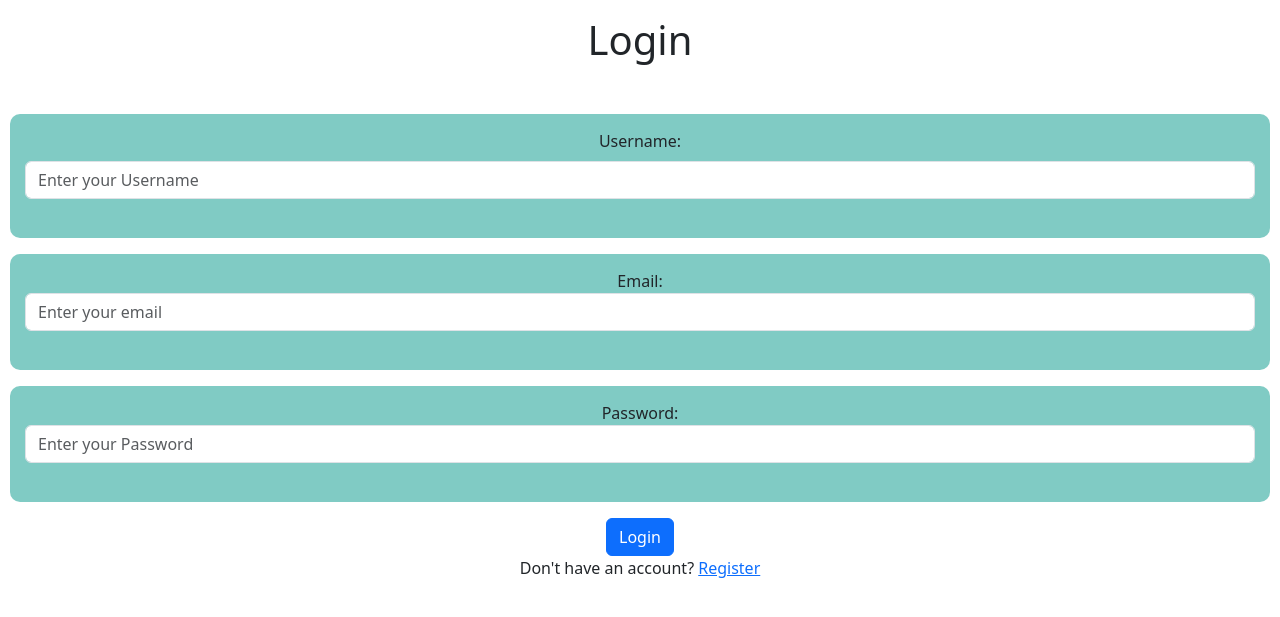
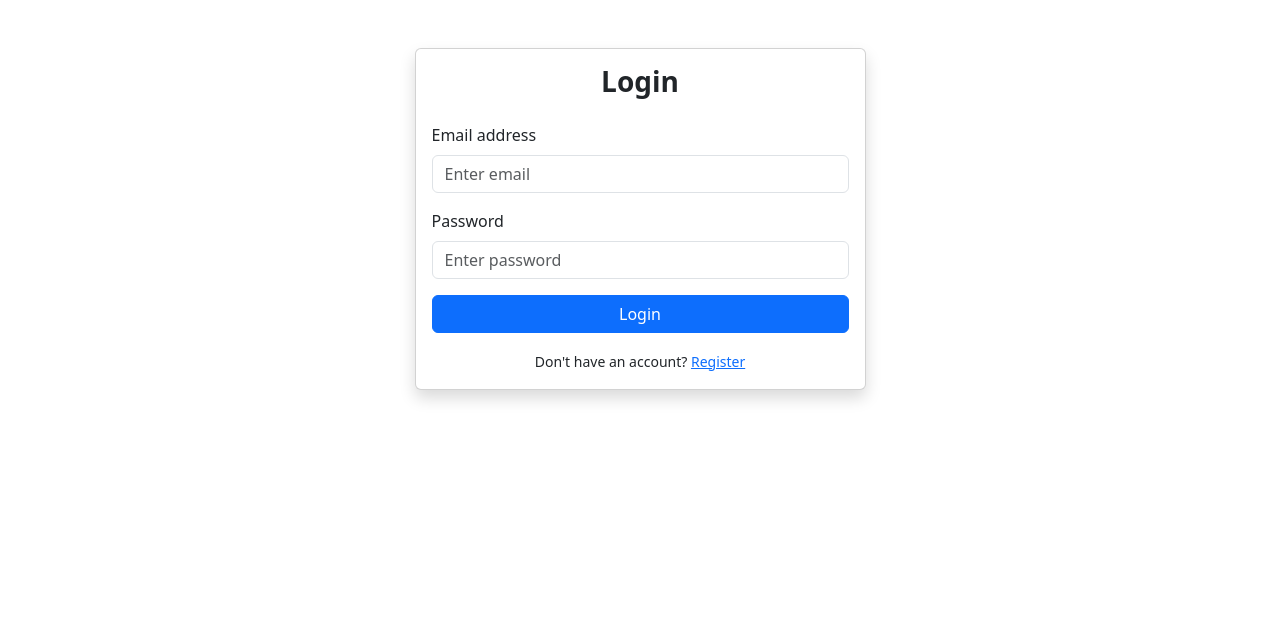
Before and after one commit to Shaurya200911/TaskManager, a Flask app: page /login in a window 1280 px wide. Shown: the top 617 px of the page. Run offline with Flask 3, Linux system fonts and the light colour scheme.

Commit message:
Task Manager Drag n Drop update

```diff
--- a/app.py
+++ b/app.py
@@ -8,12 +8,12 @@ app.config['SECRET_KEY'] = 'your-secret-key'
 app.config['SQLALCHEMY_DATABASE_URI'] = 'sqlite:///database.db'
 app.config['SQLALCHEMY_TRACK_MODIFICATIONS'] = False
 
-# ✏️ FILL THIS SECTION WITH YOUR MAIL CREDENTIALS
+# ✏️ Fill these with your actual email settings
 app.config['MAIL_SERVER'] = 'smtp.gmail.com'
 app.config['MAIL_PORT'] = 587
 app.config['MAIL_USE_TLS'] = True
-app.config['MAIL_USERNAME'] = 'your_email@gmail.com'       # <-- your Gmail
-app.config['MAIL_PASSWORD'] = 'your_app_password_here'     # <-- your Gmail App Password
+app.config['MAIL_USERNAME'] = 'skc112009@gmail.com'
+app.config['MAIL_PASSWORD'] = 'qefl ranj fhsy mudo'
 
 db = SQLAlchemy(app)
 mail = Mail(app)
@@ -48,6 +48,7 @@ def register():
 
 @app.route('/login', methods=['GET', 'POST'])
 def login():
+    error = None
     if request.method == 'POST':
         email = request.form.get('email')
         password = request.form.get('password')
@@ -56,8 +57,9 @@ def login():
             session['user_id'] = user.id
             return redirect(url_for('tasks'))
         else:
-            return render_template('login.html', error='Invalid credentials, You need to register if you don\'t have an account.')
-    return render_template('login.html')
+            error = 'Invalid credentials. Please try again OR register.'
+            return render_template('login.html', error=error)
+    return render_template('login.html', error=error)
 
 @app.route('/')
 def tasks():
@@ -121,17 +123,28 @@ def toggle_task_completion(task_id):
         return jsonify({'message': 'Toggled'})
     return jsonify({'error': 'Task not found'}), 404
 
+@app.route('/api/tasks/<int:task_id>/move', methods=['PATCH'])
+def move_task(task_id):
+    if 'user_id' not in session:
+        return jsonify({'error': 'Unauthorized'}), 401
+    data = request.get_json()
+    new_due_date = data.get('dueDate')
+    task = Task.query.filter_by(id=task_id, user_id=session['user_id']).first()
+    if task:
+        task.duedate = datetime.strptime(new_due_date, '%Y-%m-%d').date()
+        db.session.commit()
+        return jsonify({'message': 'Task moved'})
+    return jsonify({'error': 'Task not found'}), 404
+
 @app.route('/api/search')
 def search_tasks():
     if 'user_id' not in session:
         return jsonify({'error': 'Unauthorized'}), 401
-
     keyword = request.args.get('q', '').lower()
     tasks = Task.query.filter(
         Task.user_id == session['user_id'],
         (Task.title.ilike(f'%{keyword}%')) | (Task.label.ilike(f'%{keyword}%'))
     ).all()
-
     return jsonify([
         {
             'id': task.id,
--- a/styles.css
+++ b/styles.css
@@ -1,91 +1,115 @@
-.add-task-btn {
-    margin-top: 30px;
-}
+<!DOCTYPE html>
+<html lang="en">
+<head>
+  <meta charset="UTF-8">
+  <meta name="viewport" content="width=device-width, initial-scale=1">
+  <title>Task Manager</title>
+  <link rel="stylesheet" href="styles.css">
+  <link href="https://cdn.jsdelivr.net/npm/bootstrap@5.3.5/dist/css/bootstrap.min.css" rel="stylesheet">
+</head>
+<body>
 
-.task-item {
-    border: 1px solid #ccc;
-    margin-bottom: 5px;
-    padding: 10px;
-    border-radius: 5px;
-    background-color: #f8f8f8;
-    position: relative;
-}
+<!-- Navbar -->
+<nav class="navbar navbar-light bg-white shadow-sm mb-2">
+  <div class="container">
+    <a class="navbar-brand fw-bold" href="#">Task Manager</a>
+    <div>
+      <a class="navbar-brand" href="#task_section">Tasks</a>
+      <a class="navbar-brand" href="#calendar_section">Calendar</a>
+      <a class="btn btn-warning me-2" href="/send-email">📧 Email Tasks</a>
+      <a class="btn btn-danger" href="{{ url_for('logout') }}">Logout</a>
+    </div>
+  </div>
+</nav>
 
-.priority-low {
-    background-color: #e6ffe6;
-    border-left: 5px solid green;
-}
+<div class="container">
 
-.priority-medium {
-    background-color: #fff0e6;
-    border-left: 5px solid orange;
-}
+  <!-- Heading -->
+  <div class="text-center mb-4">
+    <h2 class="fw-bold">Organize your day</h2>
+    <p class="text-muted">Manage your tasks efficiently</p>
+  </div>
 
-.priority-high {
-    background-color: #ffe6e6;
-    border-left: 5px solid red;
-}
+  <!-- Task Entry Card -->
+  <div class="card mb-4 shadow-sm">
+    <div class="card-body">
+      <form id="task-form">
+        <div class="row g-3 align-items-center">
+          <div class="col-md-4">
+            <label for="task-name" class="form-label">Task Name</label>
+            <input type="text" class="form-control" id="task-name" placeholder="Enter task name" required>
+          </div>
+          <div class="col-md-3">
+            <label for="due-date" class="form-label">Due Date</label>
+            <input type="date" class="form-control" id="due-date" required>
+          </div>
+          <div class="col-md-2">
+            <label for="priority" class="form-label">Priority</label>
+            <select class="form-select" id="priority">
+              <option value="low">Low</option>
+              <option value="medium">Medium</option>
+              <option value="high">High</option>
+            </select>
+          </div>
+          <div class="col-md-3">
+            <label for="label" class="form-label">Label</label>
+            <input type="text" class="form-control" id="label" placeholder="e.g. Work, Personal">
+          </div>
+          <div class="col-md-2 d-flex align-items-end">
+            <button id="add-task-btn" type="button" class="btn btn-primary w-100">Add Task</button>
+          </div>
+        </div>
 
-.completed {
-  text-decoration: line-through;
-  color: gray;
-  background-color: #f0f0f0;
-}
+        <div class="form-check mt-3">
+          <input class="form-check-input" type="checkbox" id="recurring-task">
+          <label class="form-check-label" for="recurring-task">
+            Recurring Task
+          </label>
+        </div>
+      </form>
+    </div>
+  </div>
 
+  <!-- Search Bar Card -->
+  <div class="card mb-4 shadow-sm">
+    <div class="card-body">
+      <div class="row g-2">
+        <div class="col-md-8">
+          <input type="text" id="search-input" class="form-control" placeholder="Search tasks or labels">
+        </div>
+        <div class="col-md-2">
+          <button id="search-btn" class="btn btn-info w-100">Search</button>
+        </div>
+        <div class="col-md-2">
+          <button id="reset-btn" class="btn btn-secondary w-100">Reset</button>
+        </div>
+      </div>
+    </div>
+  </div>
 
-.delete{
-    position: sticky;
-    left: 5000px;
-}
-.delete-task {
-    position: sticky;
-    background-color: #777777;
-    left: 5000px;
-}
+  <!-- Task List -->
+  <div class="card shadow-sm mb-4" id="task_section">
+    <div class="card-body">
+      <h5 class="fw-bold mb-3">Your Tasks</h5>
+      <ul id="tasks" class="list-group list-group-flush"></ul>
+    </div>
+  </div>
 
-.logout{
-   position: sticky;
-   left: 5000px;
-   bottom: 100px;
-}
+  <!-- Calendar View -->
+  <div class="card shadow-sm" id="calendar_section">
+    <div class="card-body">
+      <h5 class="fw-bold mb-3">Calendar</h5>
+      <div class="d-flex justify-content-between align-items-center mb-2">
+        <button id="prev-month" class="btn btn-outline-primary btn-sm">⬅️ Prev</button>
+        <h6 id="calendar-month" class="mb-0"></h6>
+        <button id="next-month" class="btn btn-outline-primary btn-sm">Next ➡️</button>
+      </div>
+      <div id="calendar" class="calendar-grid"></div>
+    </div>
+  </div>
 
-.reset-btn{
-    position: sticky;
-    left: 5000px;
-    }
+</div>
 
-.search-btn{
-    position: sticky;
-    left: 5000px;
-}
-
-#calendar {
-  display: grid;
-  grid-template-columns: repeat(7, 1fr);
-  gap: 10px;
-}
-
-.calendar-day {
-  background: white;
-  border: 1px solid #ddd;
-  padding: 10px;
-  min-height: 100px;
-  font-size: 14px;
-  overflow-y: auto;
-}
-
-.calendar-day h6 {
-  font-weight: bold;
-  margin-bottom: 5px;
-}
-@keyframes shake {
-  0% { transform: translateX(0); }
-  25% { transform: translateX(-5px); }
-  50% { transform: translateX(5px); }
-  75% { transform: translateX(-5px); }
-  100% { transform: translateX(0); }
-}
-
-.shake {
-  animation: shake 0.4s ease-in-out;
-}
+<script src="script.js"></script>
+</body>
+</html>
--- a/templates/index.html
+++ b/templates/index.html
@@ -88,12 +88,12 @@
   </div>
 
   <!-- Task List -->
-  <div class="card shadow-sm" id="task_section">
+  <div class="card shadow-sm mb-4" id="task_section">
     <div class="card-body">
       <h5 class="fw-bold mb-3">Your Tasks</h5>
       <ul id="tasks" class="list-group list-group-flush"></ul>
     </div>
-  </div><br>
+  </div>
 
   <!-- Calendar View -->
   <div class="card shadow-sm" id="calendar_section">
--- a/templates/login.html
+++ b/templates/login.html
@@ -1,43 +1,55 @@
-{% extends 'base.html' %}
+<!DOCTYPE html>
+<html lang="en">
+<head>
+  <meta charset="UTF-8">
+  <meta name="viewport" content="width=device-width, initial-scale=1">
+  <title>Login - Task Manager</title>
+  <link href="https://cdn.jsdelivr.net/npm/bootstrap@5.3.5/dist/css/bootstrap.min.css" rel="stylesheet">
+  <link rel="stylesheet" href="styles.css">
+</head>
+<body>
 
-{% block head %}
-<title>Login</title>
-{% endblock head %}
+<div class="container mt-5">
+  <div class="row justify-content-center">
+    <div class="col-md-5">
 
-{% block body %}
-<center>
-  <h1 class="mt-3">Login</h1>
+      <div class="card shadow">
+        <div class="card-body">
+          <h3 class="card-title text-center mb-4 fw-bold">Login</h3>
+
+          <!-- Show error if login fails -->
           {% if error %}
           <div class="alert alert-danger" role="alert">
             {{ error }}
           </div>
           {% endif %}
 
-<div class="row g-4 align-items-center mt-3">
-<form method="post" class="{% if error %}shake{% endif %}">
-  <div class="mb-3" style="background:#80CBC4;border-radius:10px;padding:15px;margin:10px;">
-  <label for="username" class="form-label">Username:</label>
-  <input type="text" id="username" name="username" class="form-control" placeholder="Enter your Username" required><br>
+          <form method="POST" class="{% if error %}shake{% endif %}">
+            <div class="mb-3">
+              <label for="email" class="form-label">Email address</label>
+              <input type="email" class="form-control" id="email" name="email" required placeholder="Enter email">
             </div>
 
-  <div class="mb-3" style="background:#80CBC4;border-radius:10px;padding:15px;margin:10px;">
-
-  <label for="email">Email:</label>
-  <input type="email" id="email" name="email" class="form-control" placeholder="Enter your email" required><br>
+            <div class="mb-3">
+              <label for="password" class="form-label">Password</label>
+              <input type="password" class="form-control" id="password" name="password" required placeholder="Enter password">
             </div>
 
-  <div class="mb-3" style="background:#80CBC4;border-radius:10px;padding:15px;margin:10px;">
-
-  <label for="password">Password:</label>
-  <input type="password" id="password" name="password" class="form-control" placeholder="Enter your Password" required><br>
+            <div class="d-grid">
+              <button type="submit" class="btn btn-primary">Login</button>
             </div>
 
-  <div class="mb-6">
-
-  <input type="submit" class="btn btn-primary" value="Login">
+            <div class="text-center mt-3">
+              <small>Don't have an account? <a href="/register">Register</a></small>
             </div>
           </form>
+
         </div>
-<p>Don't have an account? <a href="{{ url_for('register') }}">Register</a></p>
-</center>
-{% endblock %}
+      </div>
+
+    </div>
+  </div>
+</div>
+
+</body>
+</html>
```
Also changed, not shown: script.js (+32 -15 lines), instance/database.db. Lines whose indentation alone changed are shown as unchanged.
